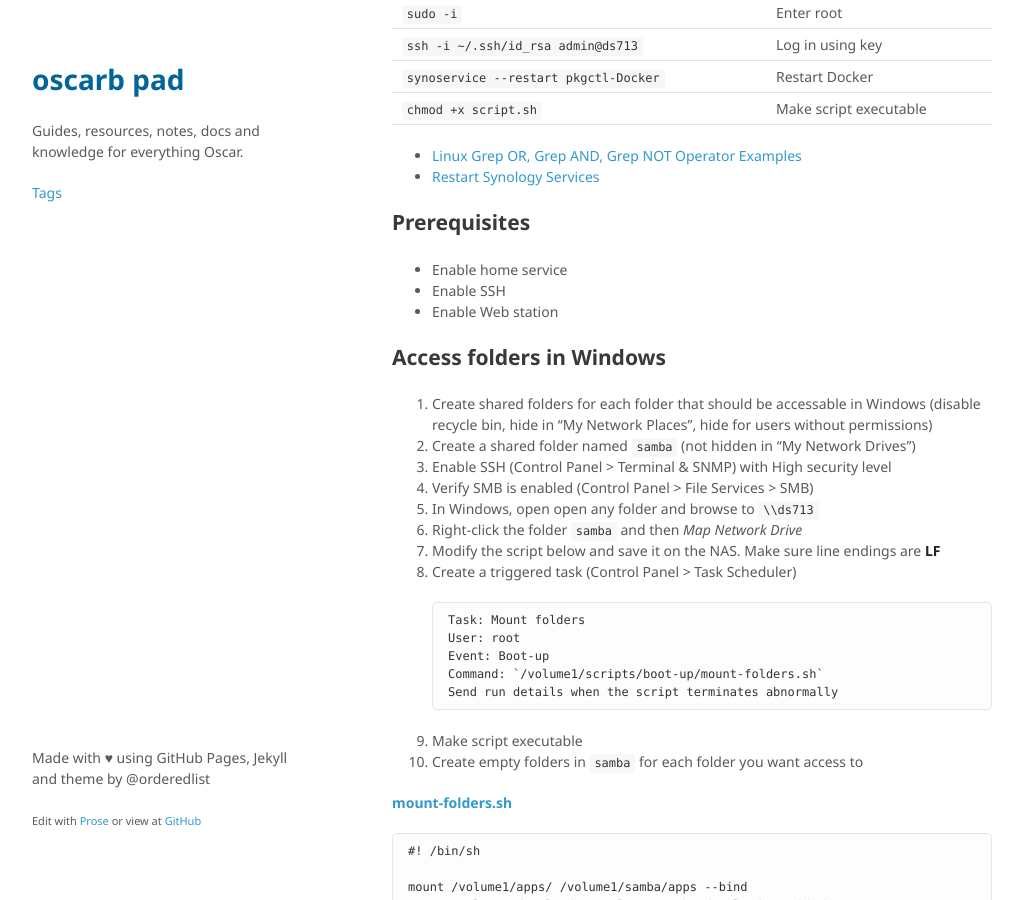
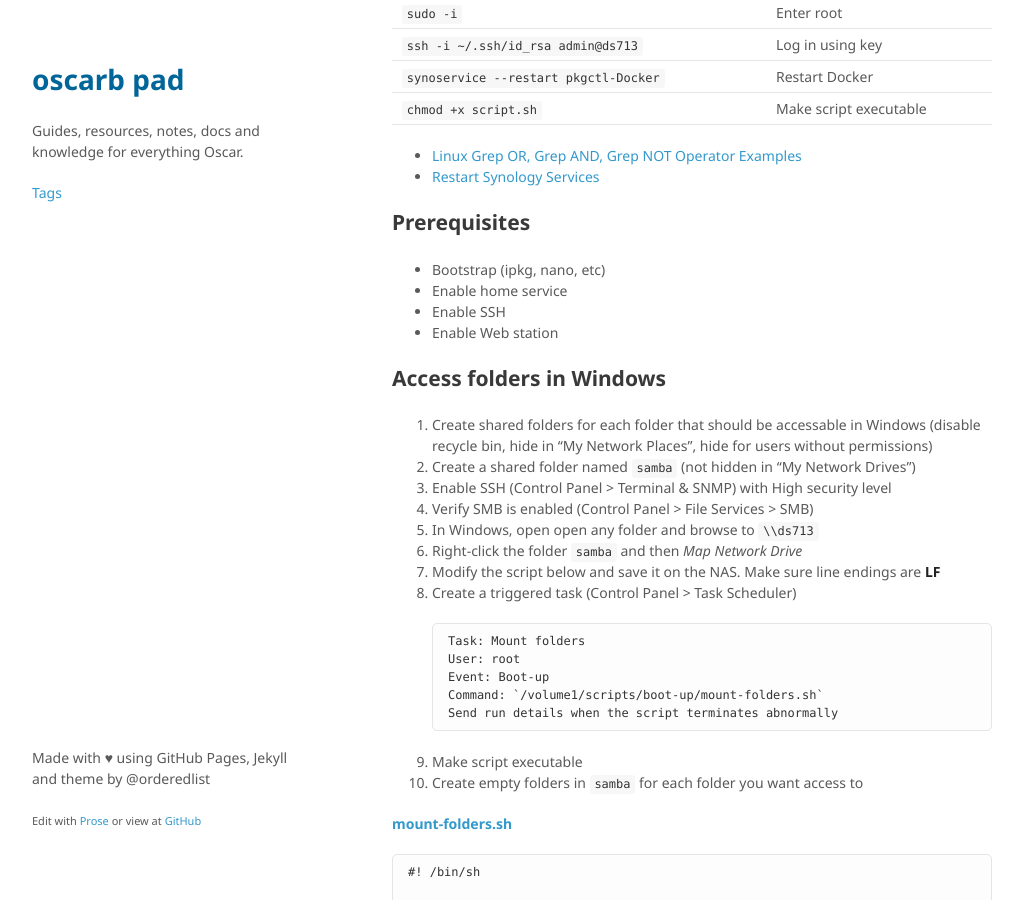
Before and after one commit to oscarb/pad, a Jekyll site: the page built from _docs/ds713.md, in a window 1280 px wide and 900 px high, scrolled down 1527 px. Shown: the whole window, without its empty margins (128-1151 px from the left). Built offline with Jekyll 4.4.1, drawn with Linux system fonts in a browser that asks for light colours; some web fonts are replaced.

Commit message:
Update ds713.md

```diff
--- a/_docs/ds713.md
+++ b/_docs/ds713.md
@@ -47,6 +47,7 @@ Command | Description
 
 ## Prerequisites
 
+* Bootstrap (ipkg, nano, etc)
 * Enable home service
 * Enable SSH
 * Enable Web station
```
